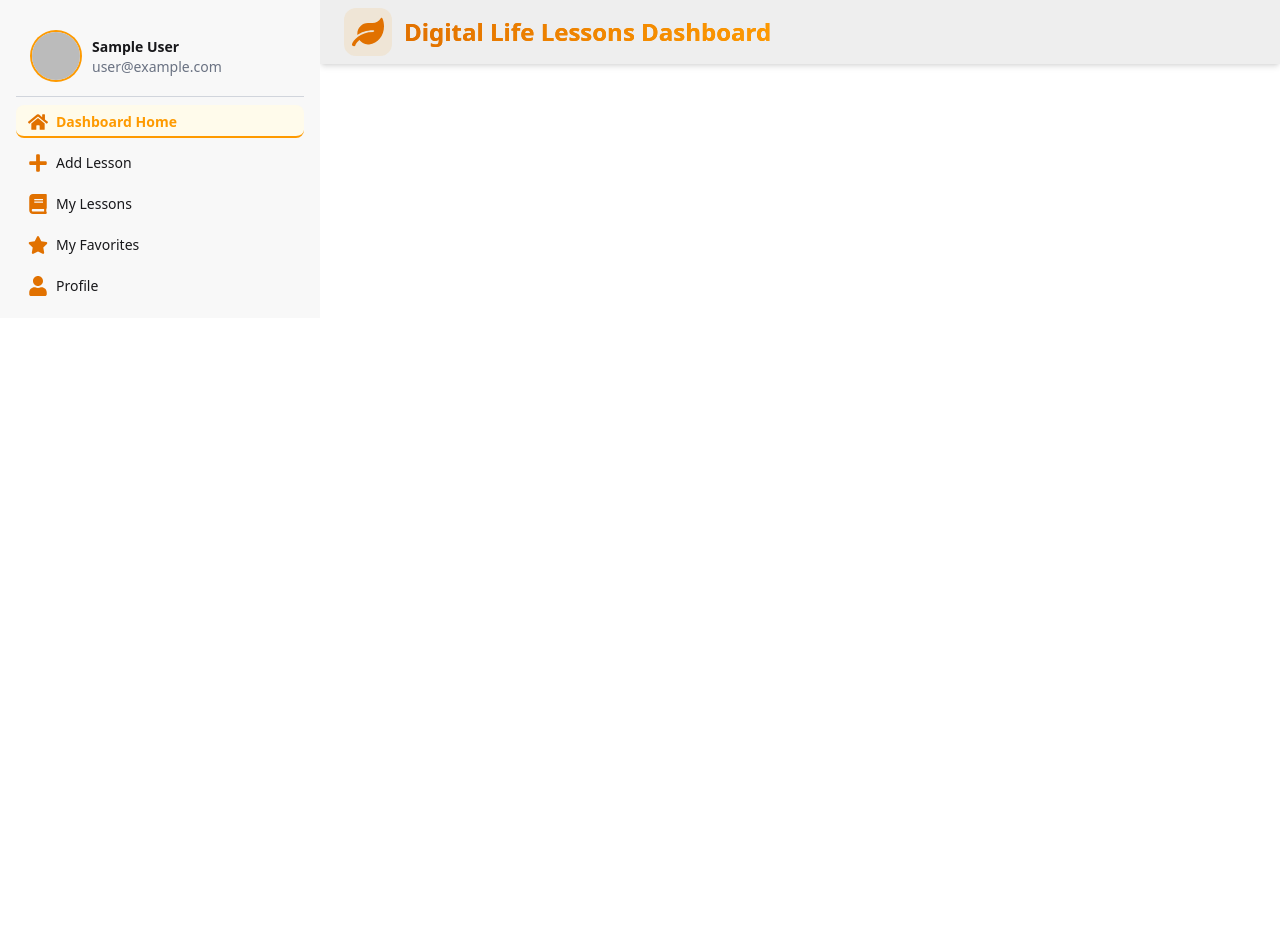
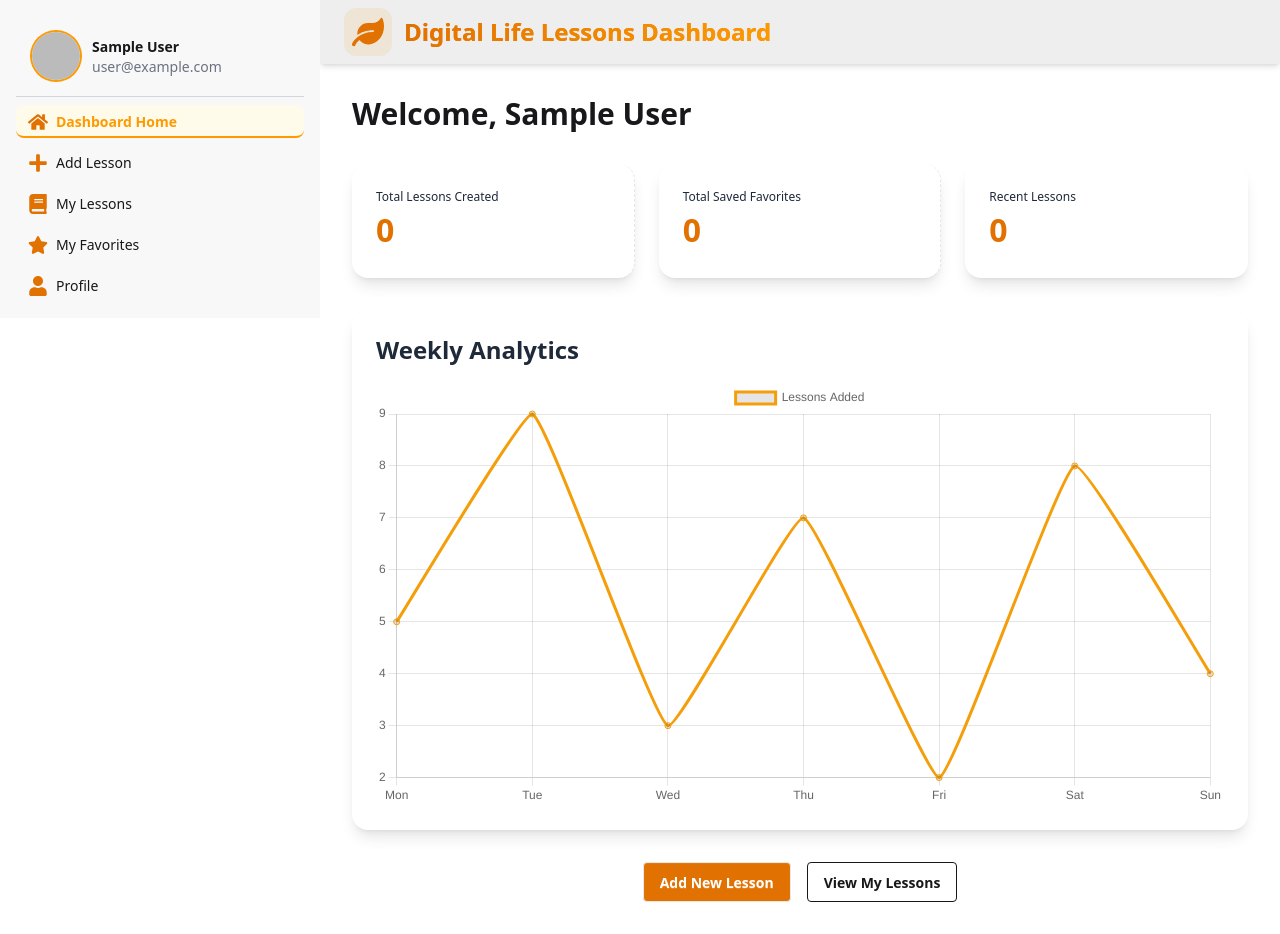
Before and after one commit to ashqrRhmn101/digital-life-client, a React (Vite) app: page /dashboard in a window 1280 px wide. Before the commit the page ends 800 px from the top, so only its background shows below. Built offline with nearby package versions, Linux system fonts and the light colour scheme; no server answers; sample sign-in values are in the browser's storage.

Commit message:
feat: Add DashboardHome page setup
- Installed chart.js and react-chartjs-2
- Implemented AnalyticsChart component
- Added data visualization for dashboard analytics
- Created interactive charts for metrics display

```diff
--- /dev/null
+++ b/src/Pages/Dashboard/DashboardHome.jsx
@@ -0,0 +1,52 @@
+import React from "react";
+import useAxiosSecure from "../../Hooks/useAxiosSecure";
+import { useQuery } from "@tanstack/react-query";
+import AnalyticsChart from "../../Components/AnalyticsChart";
+import { Link } from "react-router-dom";
+import useAuth from "../../Hooks/useAuth";
+
+const DashboardHome = () => {
+  const axiosSecure = useAxiosSecure();
+  const { user } = useAuth();
+
+  const { data: stats = {} } = useQuery({
+    queryKey: ["user-stats", user.email],
+    queryFn: async () => {
+      const res = await axiosSecure.get("/user-stats", { params: { email: user.email } });
+      return res.data;
+    },
+  });
+
+  return (
+    <div className="space-y-8">
+      <h1 className="text-3xl font-bold">Welcome, {user.displayName}</h1>
+
+      <div className="grid grid-cols-1 md:grid-cols-3 gap-6">
+        <div className="stat bg-white dark:bg-gray-800 p-6 rounded-2xl shadow-lg">
+          <div className="stat-title text-gray-800 dark:text-white">Total Lessons Created</div>
+          <div className="stat-value text-amber-600">{stats.totalLessons || 0}</div>
+        </div>
+        <div className="stat bg-white dark:bg-gray-800 p-6 rounded-2xl shadow-lg">
+          <div className="stat-title text-gray-800 dark:text-white">Total Saved Favorites</div>
+          <div className="stat-value text-amber-600">{stats.totalFavorites || 0}</div>
+        </div>
+        <div className="stat bg-white dark:bg-gray-800 p-6 rounded-2xl shadow-lg">
+          <div className="stat-title text-gray-800 dark:text-white">Recent Lessons</div>
+          <div className="stat-value text-amber-600">{stats.recentLessons?.length || 0}</div>
+        </div>
+      </div>
+
+      <div className="bg-white dark:bg-gray-800 p-6 rounded-2xl shadow-lg">
+        <h2 className="text-2xl font-bold mb-4 text-gray-800 dark:text-white">Weekly Analytics</h2>
+        <AnalyticsChart data={[5, 9, 3, 7, 2, 8, 4]} />
+      </div>
+
+      <div className="flex gap-4 justify-center">
+        <Link to="/dashboard/add-lesson" className="btn bg-amber-600 text-white">Add New Lesson</Link>
+        <Link to="/dashboard/my-lessons" className="btn btn-outline">View My Lessons</Link>
+      </div>
+    </div>
+  );
+};
+
+export default DashboardHome;
--- a/src/Router/Router.jsx
+++ b/src/Router/Router.jsx
@@ -7,6 +7,7 @@ import PublicLessons from "../Pages/PublicLessons/PublicLessons";
 import LessonsDetails from "../Pages/PublicLessons/LessonsDetails";
 import PrivateRouter from "./PrivateRouter";
 import DashboardLayout from "../Layout/DashboardLayout";
+import DashboardHome from "../Pages/Dashboard/DashboardHome";
 
 const router = createBrowserRouter([
   {
@@ -41,7 +42,7 @@ const router = createBrowserRouter([
   },
 
   {
-    path: "dashboard",
+    path: "/dashboard",
     element: (
       <PrivateRouter>
         <DashboardLayout />
@@ -49,7 +50,8 @@ const router = createBrowserRouter([
     ),
     children: [
       {
-        path: " ",
+        path: '/dashboard',
+        Component: DashboardHome,
       },
     ],
   },
```
